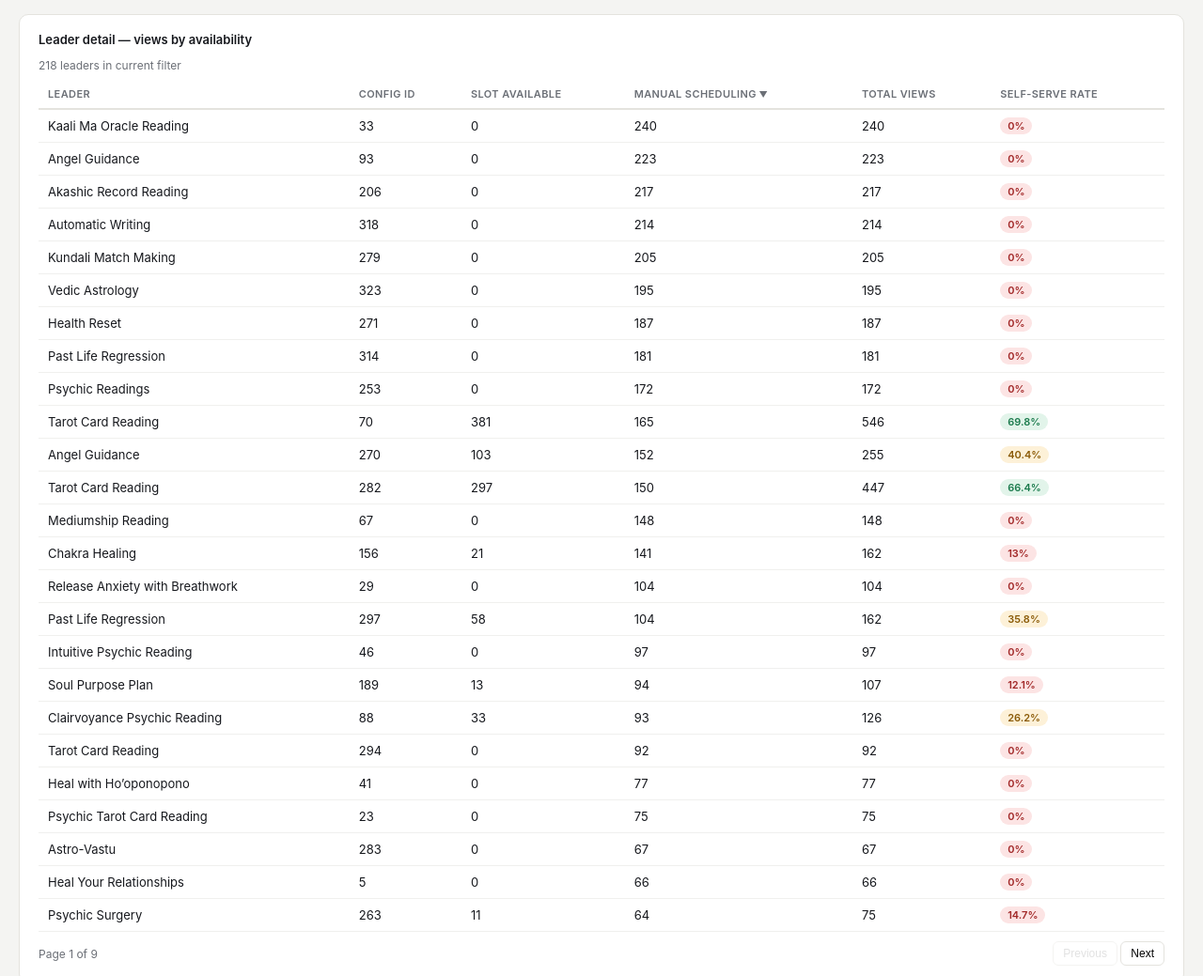
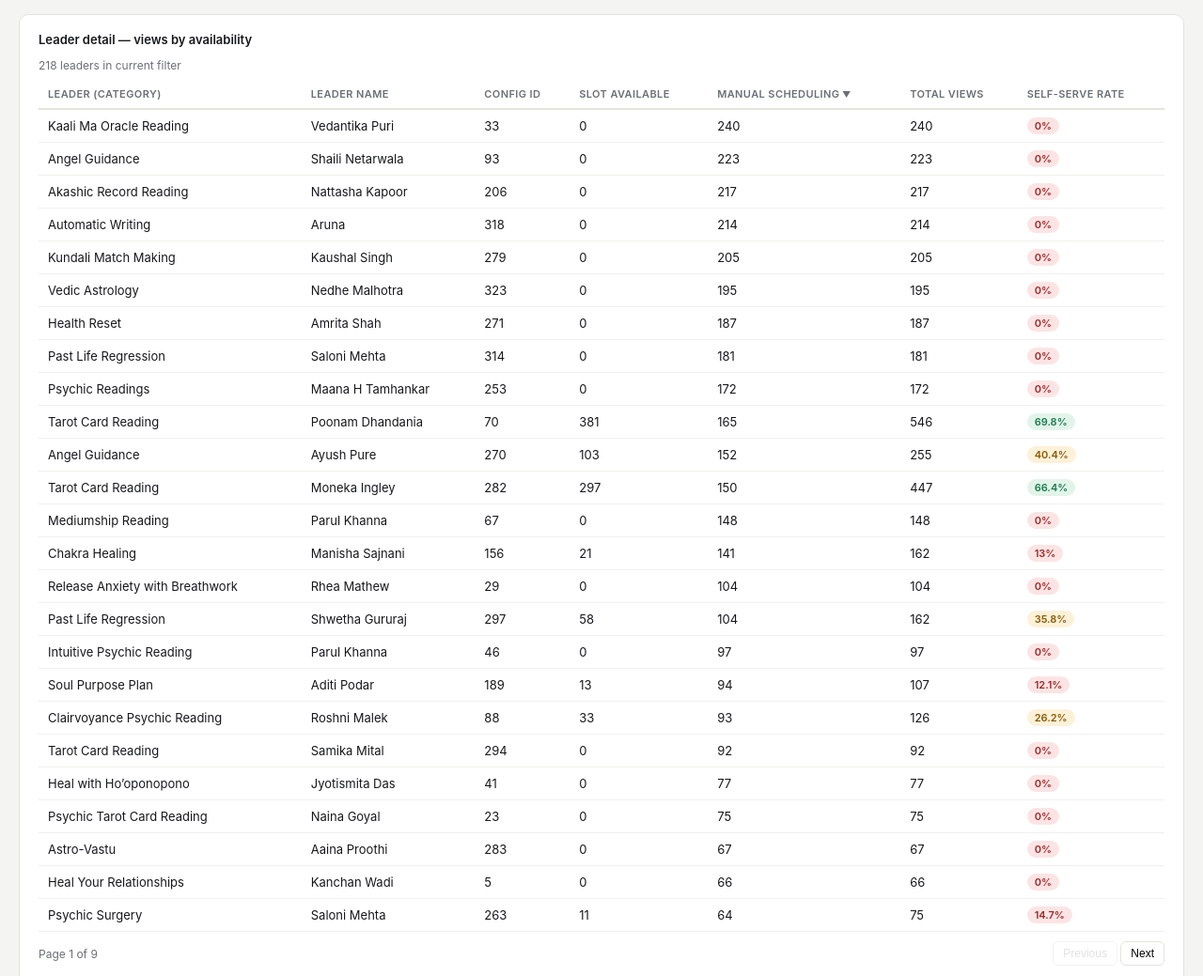
Before and after one commit to utsav-soulsensei/1-1-slots, a plain HTML site: page index.html in a window 1280 px wide. Shown: the part 1180-2219 px from the top of the page at 94% size. Drawn offline with nearby package versions, Linux system fonts and the light colour scheme.

Commit message:
Add files via upload

```diff
--- a/index.html
+++ b/index.html
@@ -142,7 +142,7 @@
       </div>
       <div class="filter-group">
         <label for="f-leader">Leader</label>
-        <input type="text" id="f-leader" placeholder="Search leader name...">
+        <input type="text" id="f-leader" placeholder="Search leader name or category...">
       </div>
       <button class="reset-btn" id="reset-btn">Reset filters</button>
     </div>
@@ -202,7 +202,8 @@
     <table class="data-table" id="data-table">
       <thead>
         <tr>
-          <th data-key="leader">Leader</th>
+          <th data-key="leader">Leader (category)</th>
+          <th data-key="leader_full">Leader name</th>
           <th data-key="config_id">Config ID</th>
           <th data-key="available">Slot available</th>
           <th data-key="not_available">Manual scheduling</th>
@@ -255,7 +256,11 @@ function getFilteredRows() {
   return RAW_DATA.filter(r => {
     if (state.day !== 'all' && r.day !== state.day) return false;
     if (state.platform !== 'all' && r.platform !== state.platform) return false;
-    if (state.leader && !r.leader.toLowerCase().includes(state.leader.toLowerCase())) return false;
+    if (state.leader) {
+      const q = state.leader.toLowerCase();
+      const matches = r.leader.toLowerCase().includes(q) || (r.leader_full && r.leader_full.toLowerCase().includes(q));
+      if (!matches) return false;
+    }
     return true;
   });
 }
@@ -345,7 +350,7 @@ function aggregateByLeader(rows) {
   rows.forEach(r => {
     const key = r.config_id;
     if (!map.has(key)) {
-      map.set(key, { leader: r.leader, config_id: r.config_id, available: 0, not_available: 0 });
+      map.set(key, { leader: r.leader, leader_full: r.leader_full, config_id: r.config_id, available: 0, not_available: 0 });
     }
     const e = map.get(key);
     e.available += r.available;
@@ -373,7 +378,10 @@ function renderLeaderChart(leaderAgg) {
     options: {
       indexAxis: 'y',
       responsive: true, maintainAspectRatio: false,
-      plugins: { legend: { display: false } },
+      plugins: {
+        legend: { display: false },
+        tooltip: { callbacks: { afterLabel: (ctx) => top[ctx.dataIndex].leader_full ? 'Name: ' + top[ctx.dataIndex].leader_full : '' } }
+      },
       scales: {
         x: { beginAtZero: true, grid: { color: '#eeece7' }, ticks: { color: '#8a8983' } },
         y: { grid: { display: false }, ticks: { color: '#8a8983' } }
@@ -404,6 +412,7 @@ function renderTable(leaderAgg) {
   tbody.innerHTML = pageRows.map(r => `
     <tr>
       <td>${r.leader}</td>
+      <td>${r.leader_full || '&mdash;'}</td>
       <td>${r.config_id}</td>
       <td>${fmtInt(r.available)}</td>
       <td>${fmtInt(r.not_available)}</td>
```
